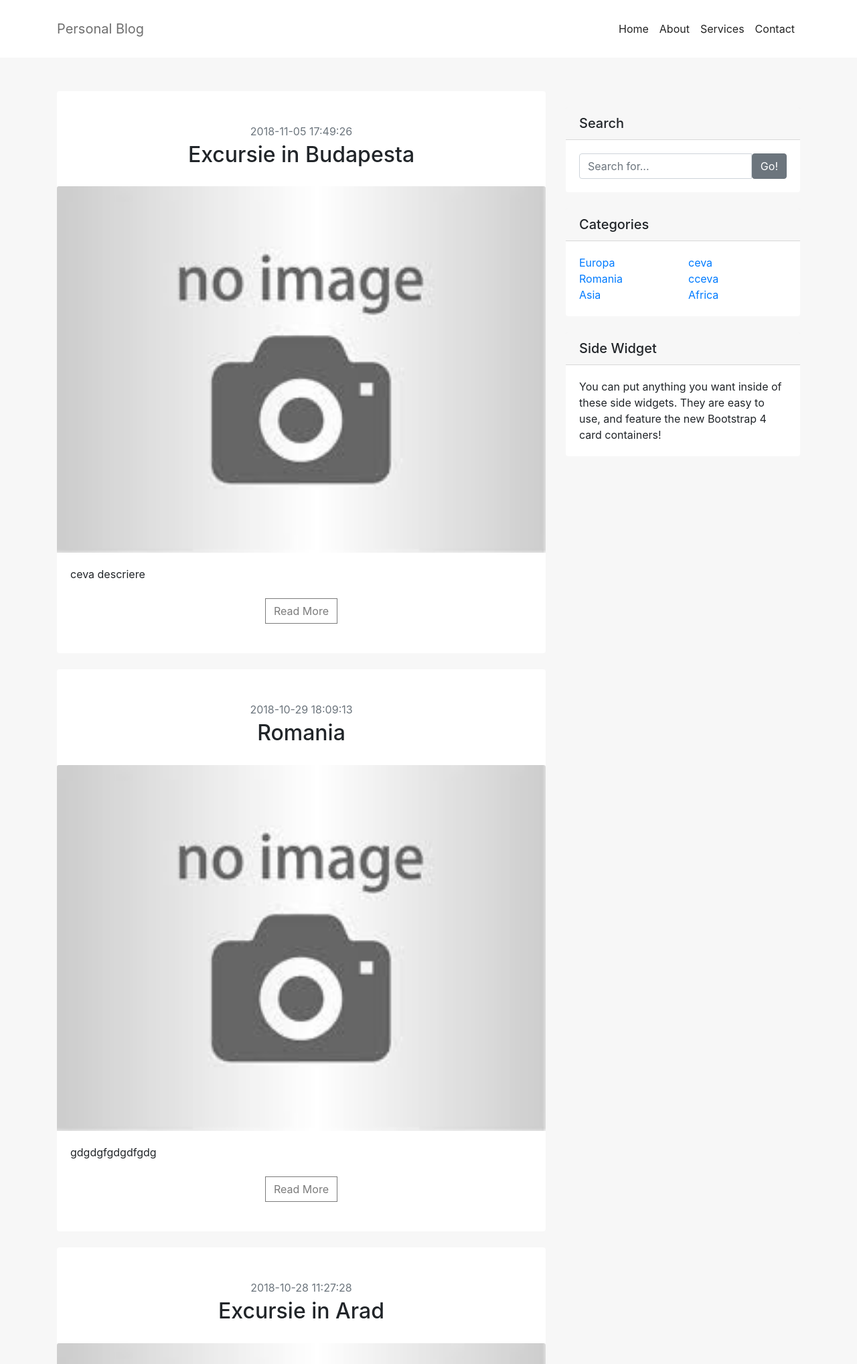
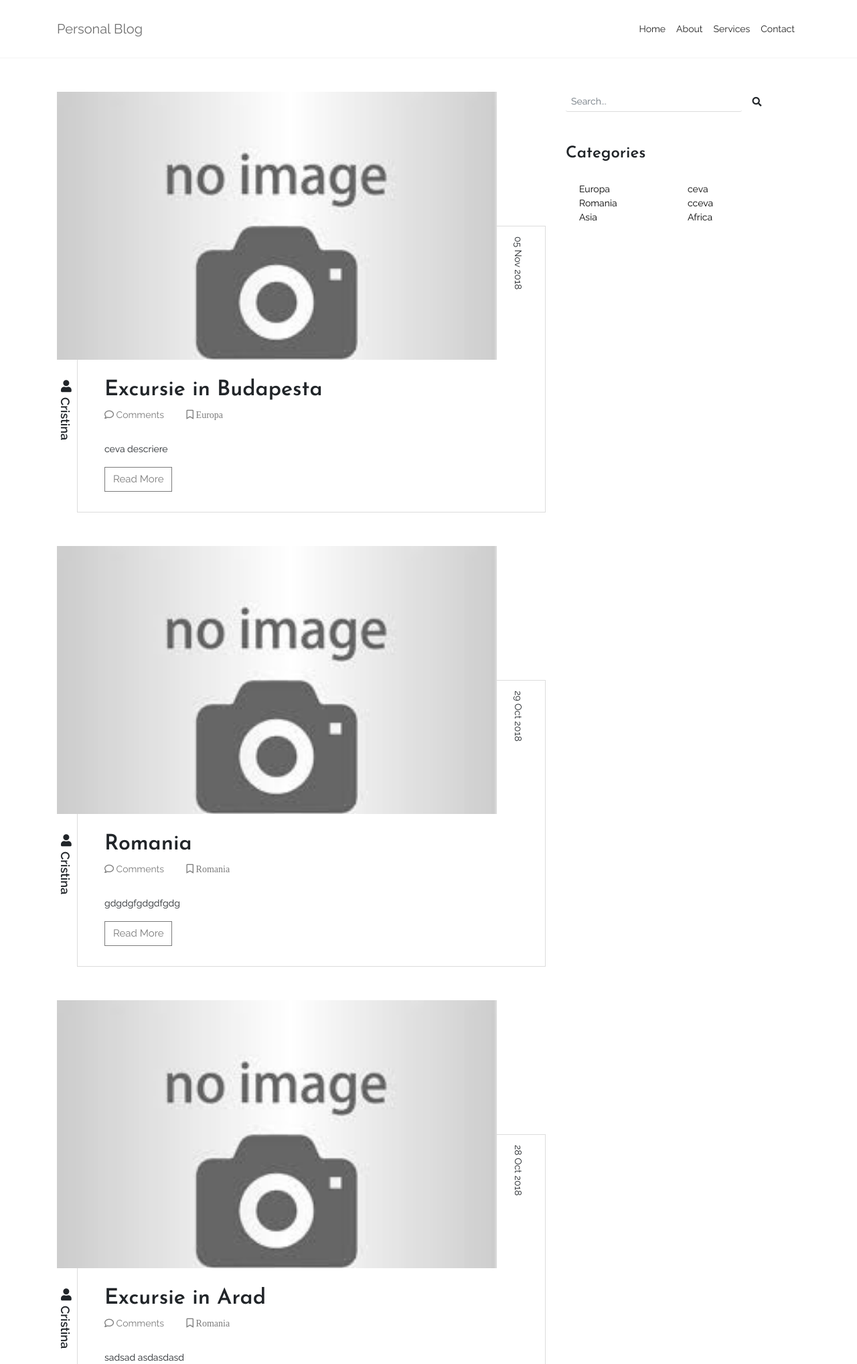
Before and after one commit to CristinaBizoi/blog, a PHP site: page / in a window 1280 px wide. Shown: the top 2036 px of the page at 67% size. Run offline with PHP 8.4, Linux system fonts and the light colour scheme; data comes from the database, SQL or seed files in the repository; some libraries are stand-ins or nearby versions.

Commit message:
redesign

```diff
--- a/admin/header.php
+++ b/admin/header.php
@@ -24,7 +24,6 @@
     <!-- Custom Fonts -->
     <!-- <link rel="stylesheet" href="https://use.fontawesome.com/releases/v5.3.1/css/all.css" integrity="sha384-mzrmE5qonljUremFsqc01SB46JvROS7bZs3IO2EmfFsd15uHvIt+Y8vEf7N7fWAU" crossorigin="anonymous"> -->
     <link href="../public/vendor/font-awesome/css/font-awesome.css" rel="stylesheet">
-
     <!-- HTML5 Shim and Respond.js IE8 support of HTML5 elements and media queries -->
     <!-- WARNING: Respond.js doesn't work if you view the page via file:// -->
     <!--[if lt IE 9]>
--- a/categories_widget.php
+++ b/categories_widget.php
@@ -21,8 +21,8 @@
 ?>
 
 
- <div class="card my-4">
-            <h5 class="card-header">Categories</h5>
+ <div class="categories-widget my-5">
+            <h4 class="widget-title">Categories</h5>
             <div class="card-body">
               <div class="row">
                 <div class="col-lg-12 coloane">
--- /dev/null
+++ b/header.php
@@ -0,0 +1,55 @@
+
+<!DOCTYPE html>
+<html lang="en">
+
+  <head>
+
+    <meta charset="utf-8">
+    <meta name="viewport" content="width=device-width, initial-scale=1, shrink-to-fit=no">
+    <meta name="description" content="">
+    <meta name="author" content="">
+
+    <title>Blog Home - Start Bootstrap Template</title>
+
+    <!-- Bootstrap core CSS -->
+    <link href="./public/css/bootstrap.min.css" rel="stylesheet">
+
+    <!-- Custom styles for this template -->
+    <link rel="stylesheet" href="https://use.fontawesome.com/releases/v5.8.1/css/all.css" integrity="sha384-50oBUHEmvpQ+1lW4y57PTFmhCaXp0ML5d60M1M7uH2+nqUivzIebhndOJK28anvf" crossorigin="anonymous">
+    <link href="https://fonts.googleapis.com/css?family=Josefin+Sans:400,600|Raleway:400,600,700" rel="stylesheet">
+    <link href="./public/css/blog-home.css" rel="stylesheet">
+    <link href="./public/css/style.css" rel="stylesheet">
+
+
+
+  </head>
+
+  <body>
+
+    <!-- Navigation -->
+    <nav class="navbar navbar-expand-lg ">
+      <div class="container">
+        <a class="navbar-brand" id="nav-title" href="#">Personal Blog </a>
+        <button class="navbar-toggler" type="button" data-toggle="collapse" data-target="#navbarResponsive" aria-controls="navbarResponsive" aria-expanded="false" aria-label="Toggle navigation">
+          <span class="navbar-toggler-icon"></span>
+        </button>
+        <div class="collapse navbar-collapse" id="navbarResponsive">
+          <ul class="navbar-nav ml-auto">
+            <li class="nav-item active">
+              <a class="nav-link" href="#">Home
+                <span class="sr-only">(current)</span>
+              </a>
+            </li>
+            <li class="nav-item">
+              <a class="nav-link" href="#">About</a>
+            </li>
+            <li class="nav-item">
+              <a class="nav-link" href="#">Services</a>
+            </li>
+            <li class="nav-item">
+              <a class="nav-link" href="#">Contact</a>
+            </li>
+          </ul>
+        </div>
+      </div>
+    </nav>
--- a/index.php
+++ b/index.php
@@ -35,10 +35,13 @@
         $where ="1";
     }
 
-      $sql1= "SELECT `articole`.`id`, `articole`.`poza`, `articole`.`descriere`, `articole`.`nume`, `articole`.`data_adaugare`,
-            `articole`.`status`
+      $sql1= "SELECT `articole`.`id`, `articole`.`id_categorie`, `articole`.`id_admin`, `articole`.`poza`, `articole`.`descriere`, `articole`.`nume`, `articole`.`data_adaugare`,
+            `articole`.`status`, `categorii`.`id`, `categorii`.`nume` as `nume_categorie`, `utilizatori`.`id`, `utilizatori`.`username` as `nume_utilizator`
             FROM `articole`
-            WHERE `status` = '1' AND ".$where." ORDER BY `data_adaugare` desc";
+            LEFT JOIN `categorii` ON `articole`.`id_categorie` = `categorii`.`id`
+            LEFT JOIN `utilizatori` ON `articole`.`id_admin` = `utilizatori`.`id`
+            WHERE `articole`.`status` = '1' AND ".$where." ORDER BY `data_adaugare` desc";
+
             // echo $sql1;
       $result1 = mysqli_query($con, $sql1);
       $articles = getArray($result1);
@@ -55,62 +58,9 @@
       $result2 = mysqli_query($con, $sql2);
       $jumbotron = getRow($result2);
       $iesire = closedb ($con);
-
+      include("./header.php");
 ?>
 
-
-<!DOCTYPE html>
-<html lang="en">
-
-  <head>
-
-    <meta charset="utf-8">
-    <meta name="viewport" content="width=device-width, initial-scale=1, shrink-to-fit=no">
-    <meta name="description" content="">
-    <meta name="author" content="">
-
-    <title>Blog Home - Start Bootstrap Template</title>
-
-    <!-- Bootstrap core CSS -->
-    <link href="./public/css/bootstrap.min.css" rel="stylesheet">
-
-    <!-- Custom styles for this template -->
-    <link href="./public/css/blog-home.css" rel="stylesheet">
-    <link href="./public/css/style.css" rel="stylesheet">
-
-
-
-  </head>
-
-  <body>
-
-    <!-- Navigation -->
-    <nav class="navbar navbar-expand-lg ">
-      <div class="container">
-        <a class="navbar-brand" id="nav-title" href="#">Personal Blog </a>
-        <button class="navbar-toggler" type="button" data-toggle="collapse" data-target="#navbarResponsive" aria-controls="navbarResponsive" aria-expanded="false" aria-label="Toggle navigation">
-          <span class="navbar-toggler-icon"></span>
-        </button>
-        <div class="collapse navbar-collapse" id="navbarResponsive">
-          <ul class="navbar-nav ml-auto">
-            <li class="nav-item active">
-              <a class="nav-link" href="#">Home
-                <span class="sr-only">(current)</span>
-              </a>
-            </li>
-            <li class="nav-item">
-              <a class="nav-link" href="#">About</a>
-            </li>
-            <li class="nav-item">
-              <a class="nav-link" href="#">Services</a>
-            </li>
-            <li class="nav-item">
-              <a class="nav-link" href="#">Contact</a>
-            </li>
-          </ul>
-        </div>
-      </div>
-    </nav>
 
     <!-- Page Content -->
     <div class="container">
@@ -140,21 +90,34 @@
               $poza_articol = "default.jpg";
             }
           ?>
-          <div class="card mb-4">
-            <div class="card-header-custom">
-              <div class="text-muted text-center pt-5 pb-1">
-                <?php echo $article["data_adaugare"]; ?>
+          <article class="article-description">
+            <div class="image-media">
+              <img class="image-description" src="./public/images/<?php echo  $poza_articol;?>" alt="Card image cap">
+            </div>
+            <div class="entry-text">
+              <div class="publish-date">
+                <?php echo date("d M Y", strtotime($article["data_adaugare"])); ?>
               </div>
-              <h2 class="card-title text-center pb-3"><?php echo $article["nume"]; ?></h2>
-            </div>
-            <img class="card-img-top" src="./public/images/<?php echo  $poza_articol;?>" alt="Card image cap">
-            <div class="card-body">
-              <p class="card-text"><?php echo $article["descriere"]; ?></p>
-              <div class="center-button pt-2 pb-4">
+              <div class="entry-author">
+                <i class="fas fa-user"></i>
+                <div class="author-username">
+                  <?php echo $article["nume_utilizator"]; ?>
+                </div>
+              </div>
+              <div class="entry-name">
+                <h2><?php echo $article["nume"]; ?></h2>
+              </div>
+              <div class="entry-meta">
+                <a href="" class="meta-option"><i class="far fa-comment"></i> Comments </a>
+                <a href="" class="meta-option"><i class="far fa-bookmark"> <?php echo $article["nume_categorie"]; ?></i></a>
+              <div class="entry-summary">
+                <p><?php echo $article["descriere"]; ?></p>
+              </div>
+              <div class="more-btn">
                 <a href="./articol.php?id=<?php echo $article["id"]; ?>" class="btn btn-custom mx-auto">Read More</a>
               </div>
             </div>
-          </div>
+          </article>
           <?php
           }
           ?>
@@ -174,30 +137,16 @@
         <div class="col-md-4">
 
           <!-- Search Widget -->
-          <div class="card my-4">
-            <h5 class="card-header">Search</h5>
-            <div class="card-body">
-              <div class="input-group">
-                <input type="text" class="form-control" placeholder="Search for...">
-                <span class="input-group-btn">
-                  <button class="btn btn-secondary" type="button">Go!</button>
-                </span>
-              </div>
-            </div>
+          <div class="search-form">
+            <form class="form-inline md-form form-sm">
+              <input class="form-control search-articol form-control-sm mr-3 w-75" type="text" placeholder="Search..." aria-label="Search">
+              <i class="fas fa-search" aria-hidden="true"></i>
+            </form>
           </div>
-
 
           <?php
             include("./categories_widget.php");
           ?>
-
-          <!-- Side Widget -->
-          <div class="card my-4">
-            <h5 class="card-header">Side Widget</h5>
-            <div class="card-body">
-              You can put anything you want inside of these side widgets. They are easy to use, and feature the new Bootstrap 4 card containers!
-            </div>
-          </div>
 
         </div>
 
--- a/public/css/style.css
+++ b/public/css/style.css
@@ -1,13 +1,88 @@
 body{
-    background-color:#f7f7f7;
+    background-color:white;
     padding-top:0 !important;
+    font-family: Raleway,sans-serif;
+    font-size: 14px;
+}
+a,a:hover{
+    text-decoration: none;
+    color: black;
+}
+.widget-title,h2{
+
+    font-family: 'Josefin Sans',sans-serif;
+    font-weight: 700;
 }
 nav{
     background-color:#ffffff;
     margin-bottom: 50px;
+    border-bottom: 1px solid #f4f4f4;
 }
-.card{
+.article-description{
+    position: relative;
     border:0;
+    padding-top: 200px;
+    margin-bottom: 50px;
+}
+.entry-text{
+    border: 1px solid #dcdcdc;
+    padding: 225px 30px 30px 40px;
+    position: relative;
+    z-index: 1;
+    background-color: white;
+    margin-left: 30px;
+}
+.entry-author{
+    display:inline-block;
+    position: absolute;
+    left:-25px;
+    font-size: 18px;
+}
+.author-username{
+    display: inline-block;
+    padding-left: 30px;
+    transform: rotate(90deg);
+    transform-origin: top left;
+    font-weight: 600;
+    font-size: 18px;
+}
+.image-media{
+    display: block;
+    width: 90%;
+    overflow:hidden;
+    position: absolute;
+    z-index: 2;
+    max-height: 400px;
+    top: 0;
+}
+.meta-option{
+    padding-right: 30px;
+    color:#7b7b7b;
+
+}
+.meta-option:hover{
+    color: black;
+}
+.entry-summary{
+    padding-top: 30px;
+}
+.image-description{
+    width:100%;
+}
+.publish-date{
+    display:inline-block;
+    position: absolute;
+    transform: rotate(90deg) translateX(100%);
+    transform-origin: top right;
+    top: 15px;
+    right: 30px;
+}
+.entry-name{
+    font-size: 25px;
+}
+.search-articol{
+    border: 0;
+    border-bottom: 1px solid #dcdcdc;
 }
 nav>.container{
     padding: 15px;
@@ -26,10 +101,11 @@ nav a{
     border: 1px solid #7b7b7b;
     color: #7b7b7b;
     border-radius:0;
+    font-size: 15px;
 }
 .btn-custom:hover{
     color:white;
-    background-color: rgb(214, 79, 16);
+    background-color: black;
 }
 .img-listare{
     max-width: 50px;
```
Also changed, not shown: articol.php (+1 -79 lines).
